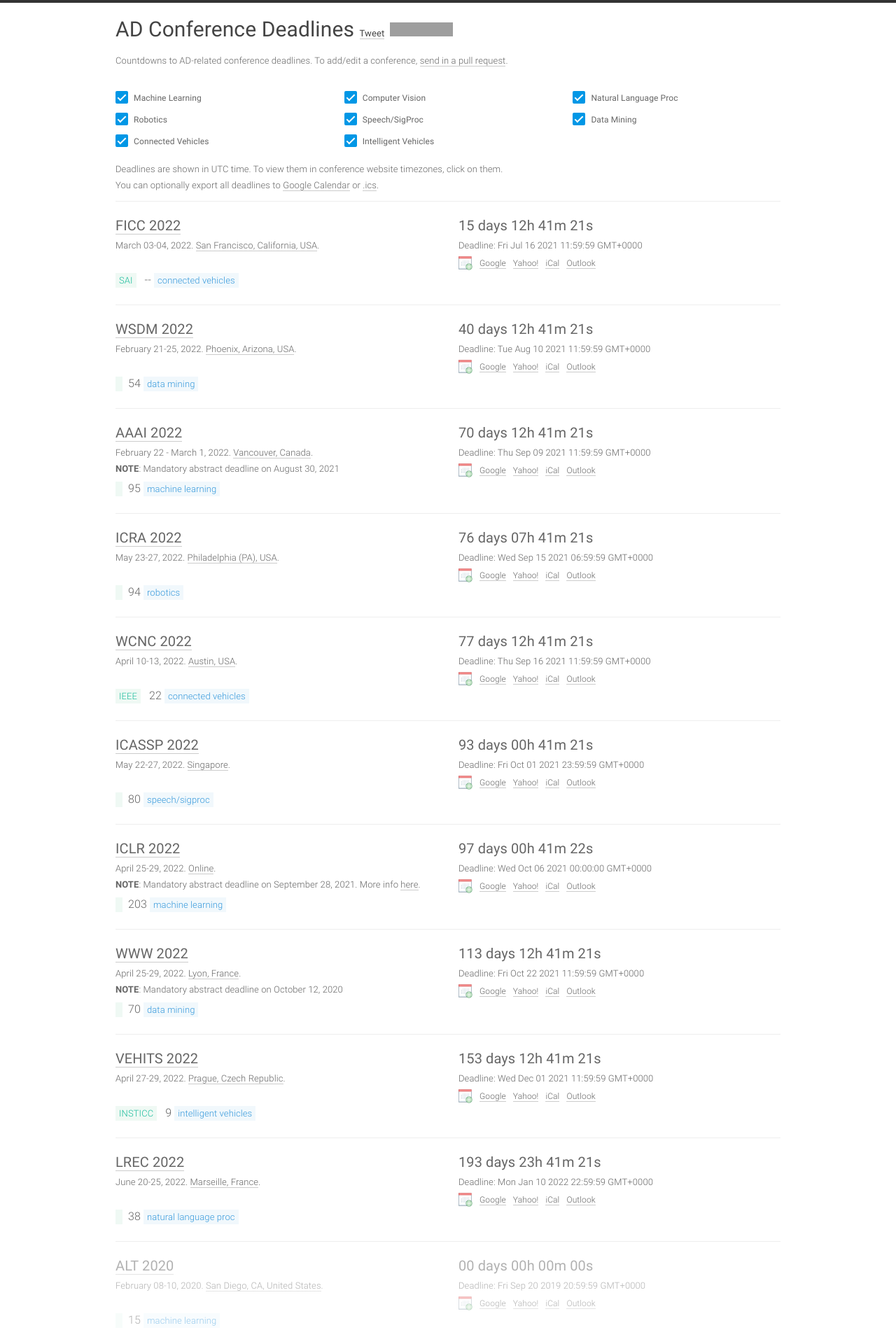
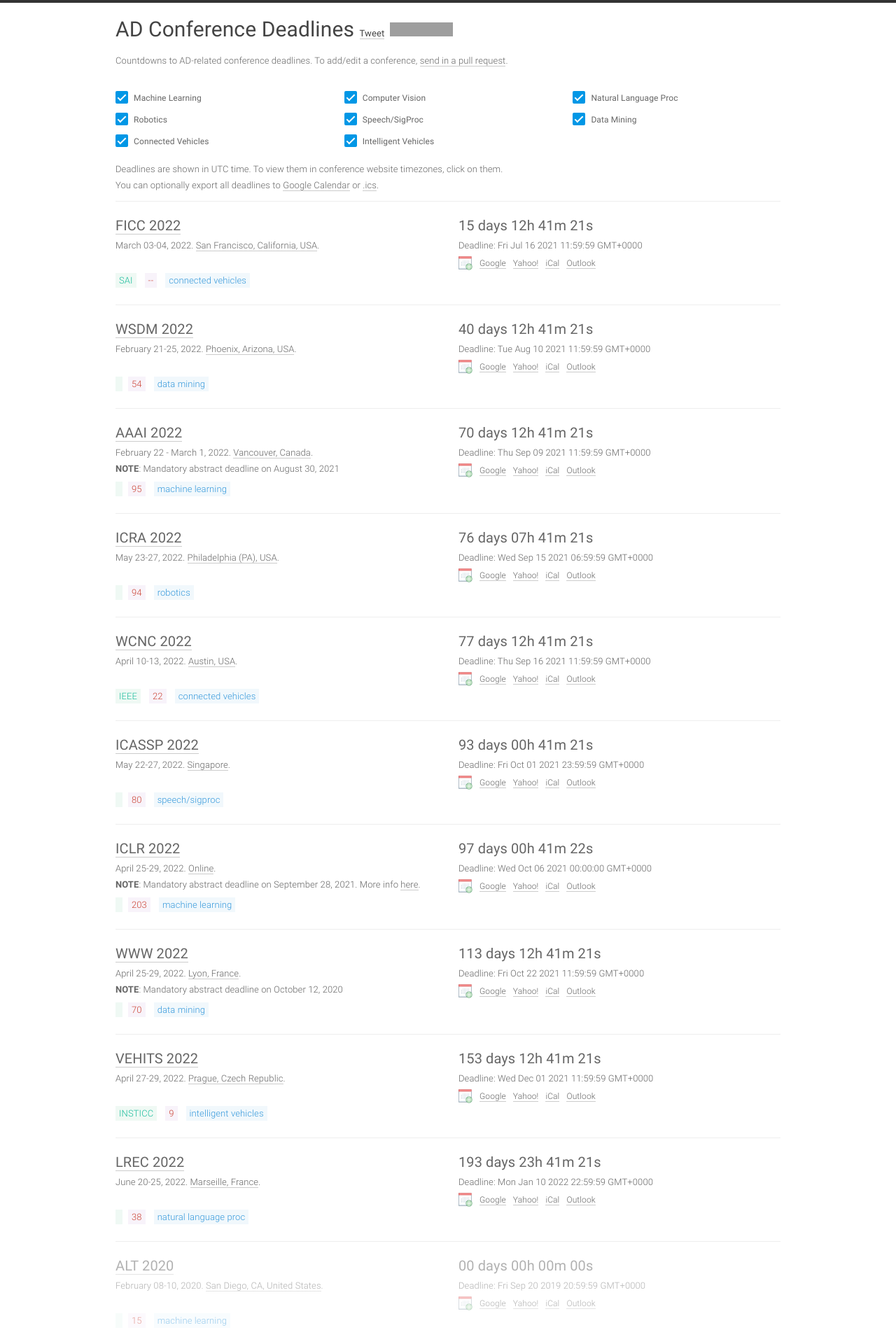
Before and after one commit to paperswithcode/ai-deadlines, a Jekyll site: the page built from index.html, in a window 1280 px wide. Shown: the top 1920 px of the page at 70% size. Built offline with Jekyll 4.4.1, drawn with Linux system fonts in a browser that asks for light colours; comment, search, counter and statistics services are not loaded; grey boxes are pictures that could not be loaded.

Commit message:
Update deadlines.css

```diff
--- a/static/css/deadlines.css
+++ b/static/css/deadlines.css
@@ -154,8 +154,14 @@
   font-weight: 300;
 }
 
-.host-sub::selection {
-  background: #c22fb8;
+.h5-sub {
+  color: rgb(203, 67, 53);
+  background: rgba(245, 238, 248, 0.7);
+  font-size: 13px;
+  padding: 3px 5px;
+  margin-right: 8px;
+  cursor: pointer;
+  font-weight: 300;
 }
 
 .checkbox input[type="checkbox"]:checked:after {
```
